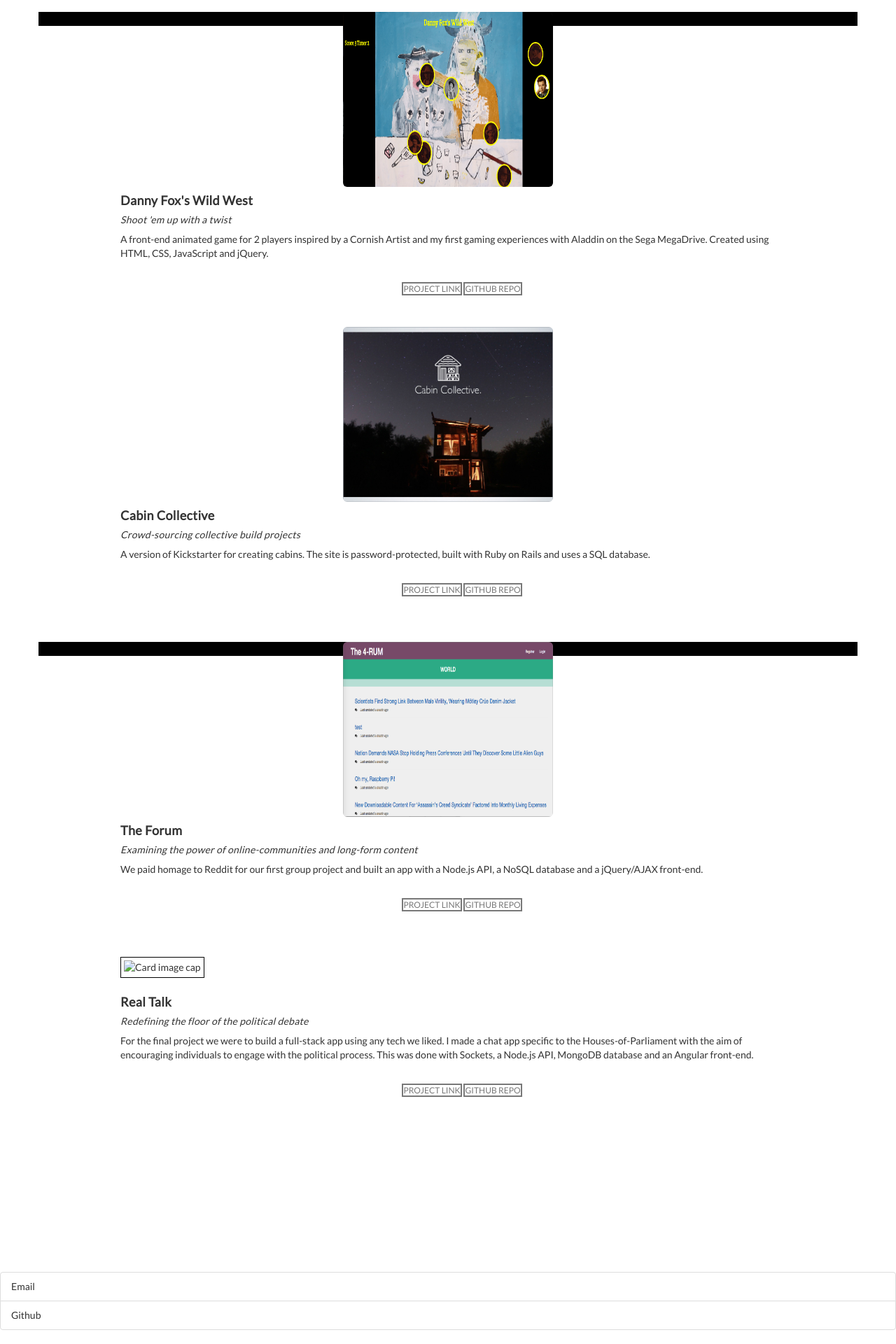
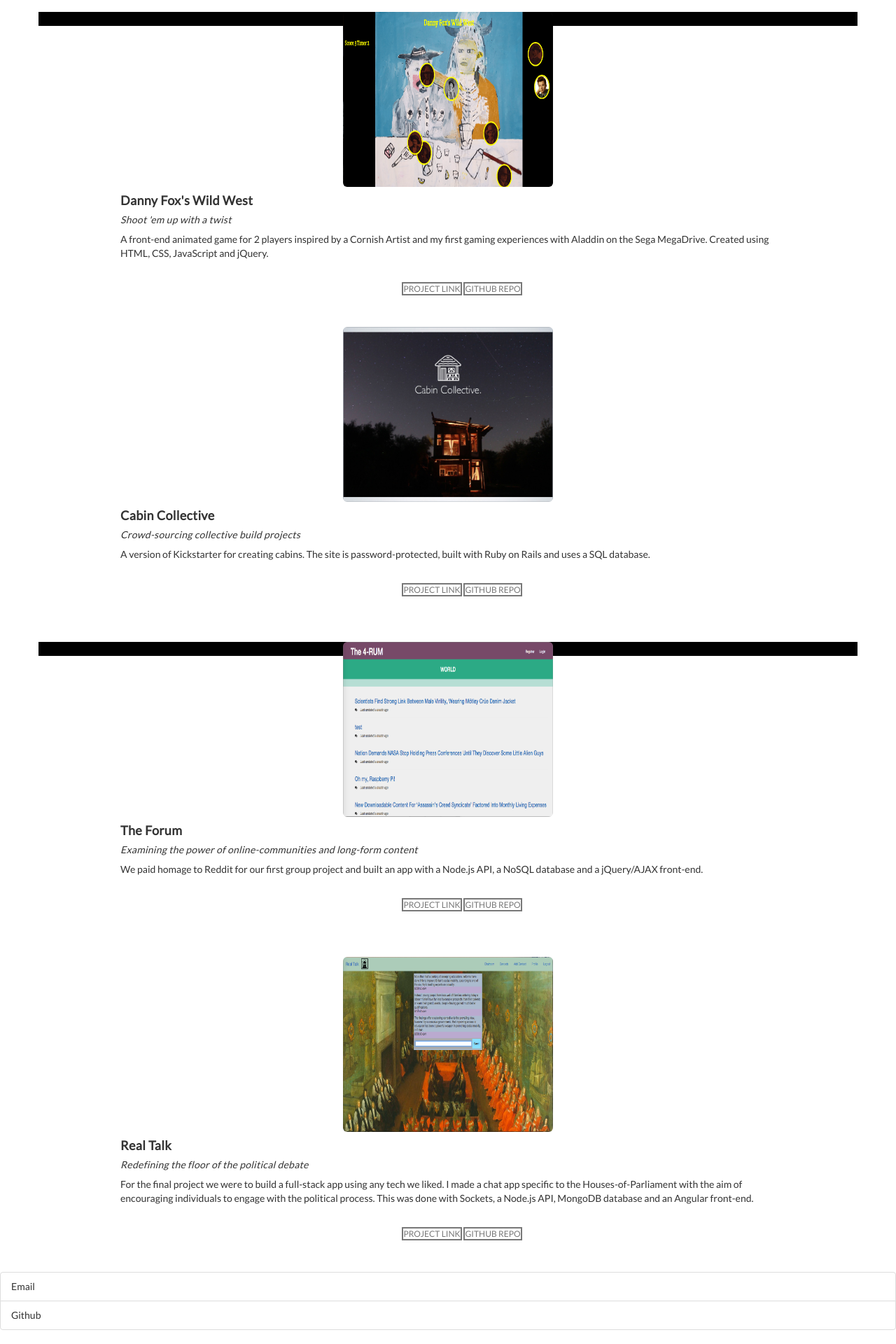
Before and after one commit to beruti/beruti.github.io, a Jekyll site: the page index.html, which Jekyll copies as it is, in a window 1280 px wide. Shown: the part 1537-3457 px from the top of the page at 70% size. Built offline with Jekyll 4.4.1, drawn with Linux system fonts in a browser that asks for light colours.

Commit message:
still adjusting css but images up

```diff
--- a/index.html
+++ b/index.html
@@ -121,7 +121,7 @@
       <!-- project4 card-->
       <div class="col-sm-6 overrideColumn">
         <div class="card">
-          <img class="card-img-top" data-src="..." alt="Card image cap">
+          <img class="img-rounded card-image-top center-block" src="portfolioImages/leChat.png" alt="Card image cap" id="portfolioImage1">
           <div class="card-block">
             <h4 class="card-title"><strong>Real Talk</strong></h4>
             <h5><i>
```
Also changed, not shown: portfolioImages/leChat.png (added), 3 other files.
